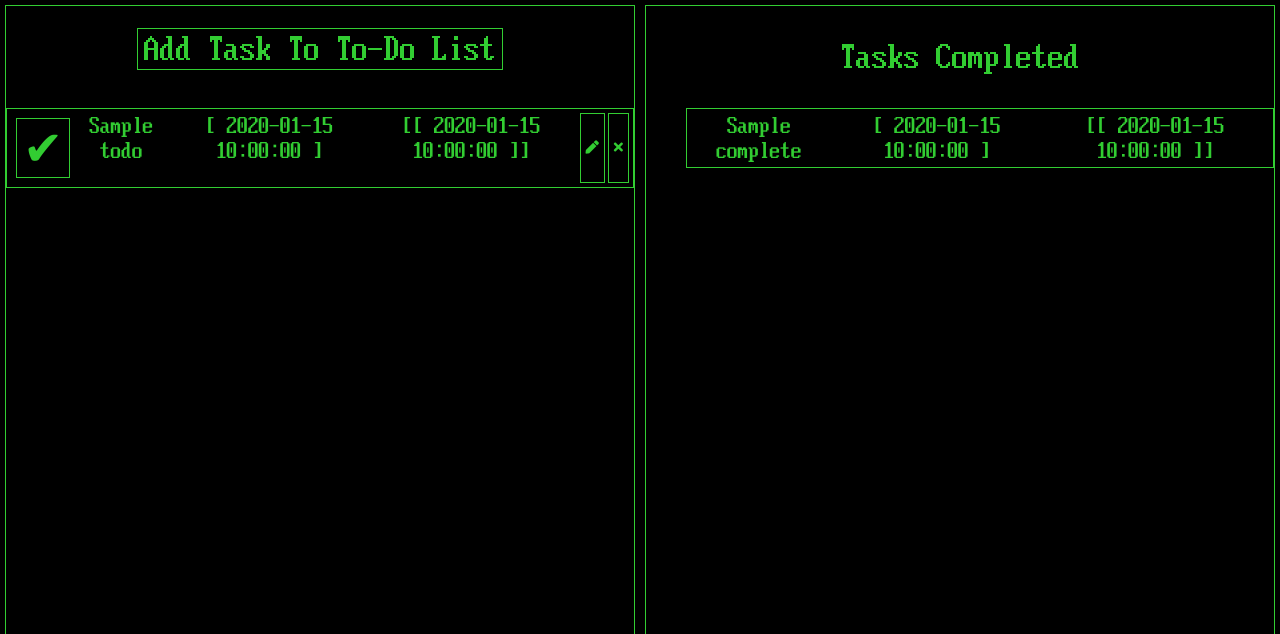
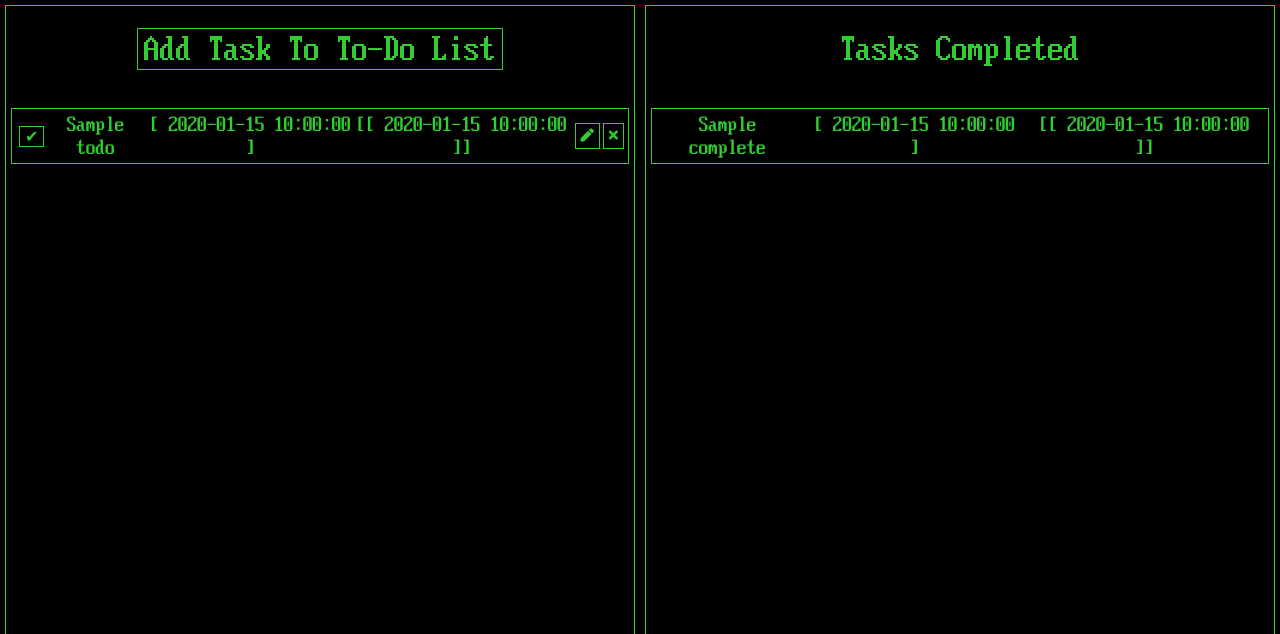
Before and after one commit to swicaitp/todo-list, a PHP site: page / in a window 1280 px wide. Shown: the part 80-714 px from the top of the page. Run offline with PHP 8.4, Linux system fonts and the light colour scheme; tables that the repository leaves empty or names only in its code hold one stand-in row (values such as "Sample post"); some libraries are stand-ins or nearby versions.

Commit message:
Styling Changes

```diff
--- a/Assets/styles.css
+++ b/Assets/styles.css
@@ -89,7 +89,7 @@ header h1{
 .main-container a:hover{
     text-decoration: underline;
 }
-.main-container p{
+.main-container p, .main-done p{
     font-size: 3rem;
     margin-block-start: 0.5em;
     margin-block-end: 0.5em;
@@ -148,17 +148,18 @@ header h1{
     color: #FFB000;
     cursor: pointer;
 }
-.main-container ul{
+.main-container ul, .main-done ul{
     list-style-type: none;
     padding-inline-start: 0;
 }
 .task-list-li{
     box-sizing: border-box;
-    font-size: 2rem;
+    font-size: 1.8rem;
     padding: 4px;
     border: 1px solid #32CD32;
     display: flex;
-    align-items: stretch;
+    align-items: center;
+    margin: 0 5px;
 }
 .task-list-li a{
     color: #32CD32;
@@ -169,8 +170,8 @@ header h1{
 .task-list-li span{
     display: flex;
     flex-direction: column;
-    align-items: flex-end;
-    font-size: 2rem;
+    justify-content: center;
+    font-size: 1.8rem;
 }
 .task-list-li .task-title{
     margin-right: 5px;
@@ -179,13 +180,20 @@ header h1{
     margin: 0 3px;
 }
 .task-list-li .cross-out-button{
-    margin-right: 5px;
+    margin: 0;
+    padding: 0 5px;
+    font-size: 1rem;
+    width: 100%;
+}
+.task-list-li .cross-out-form{
+    display: inline;
+    margin: 0 3px;
 }
 .done{
     color: #FFB000;
     border-color: #FFB000;
 }
-.main-container li a:hover{
+.main-container li a:hover, .main-done li a:hover{
     color: #FFB000;
 }
 .main-container button{
@@ -221,6 +229,10 @@ header h1{
     grid-area: done;
     border: 1px solid #32CD32;
     margin: 5px;
+    display: flex;
+    flex-direction: column;
+    align-items: center;
+    overflow: auto;
 }
 table, tbody{
     border-color: #32CD32;
--- a/index.php
+++ b/index.php
@@ -47,7 +47,7 @@ if(mysqli_num_rows($result) >= 1){
 ?>
 </main>
 <main class="main-done">
-<h1>Tasks Completed</h1>
+<p>Tasks Completed</p>
 <?php
   if(isset($_POST['cross-out-button'])){
     $query_complete_insert = "INSERT INTO complete (todoTitle, todoDescription, time, date) SELECT todoTitle, todoDescription, time, date FROM todo";
```
